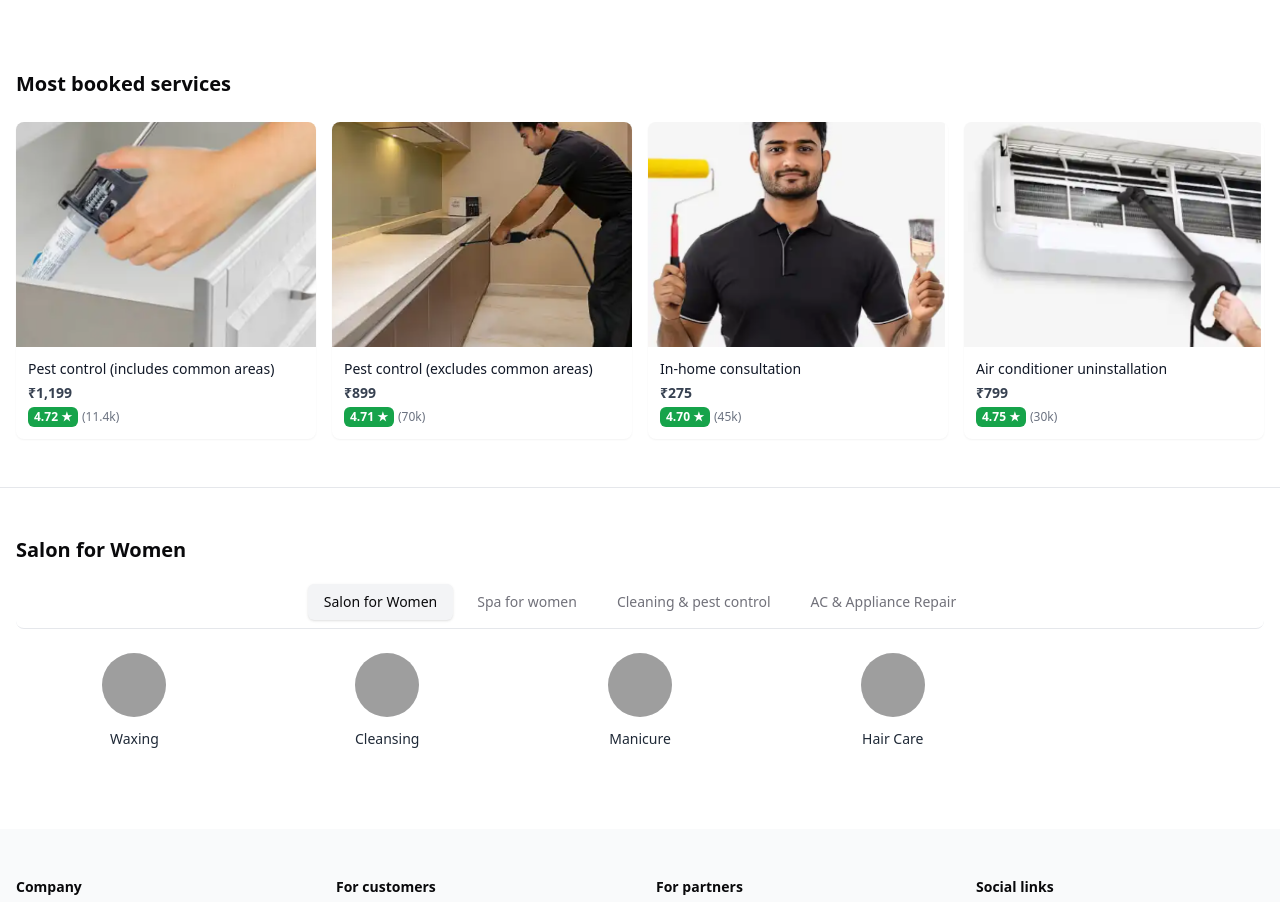
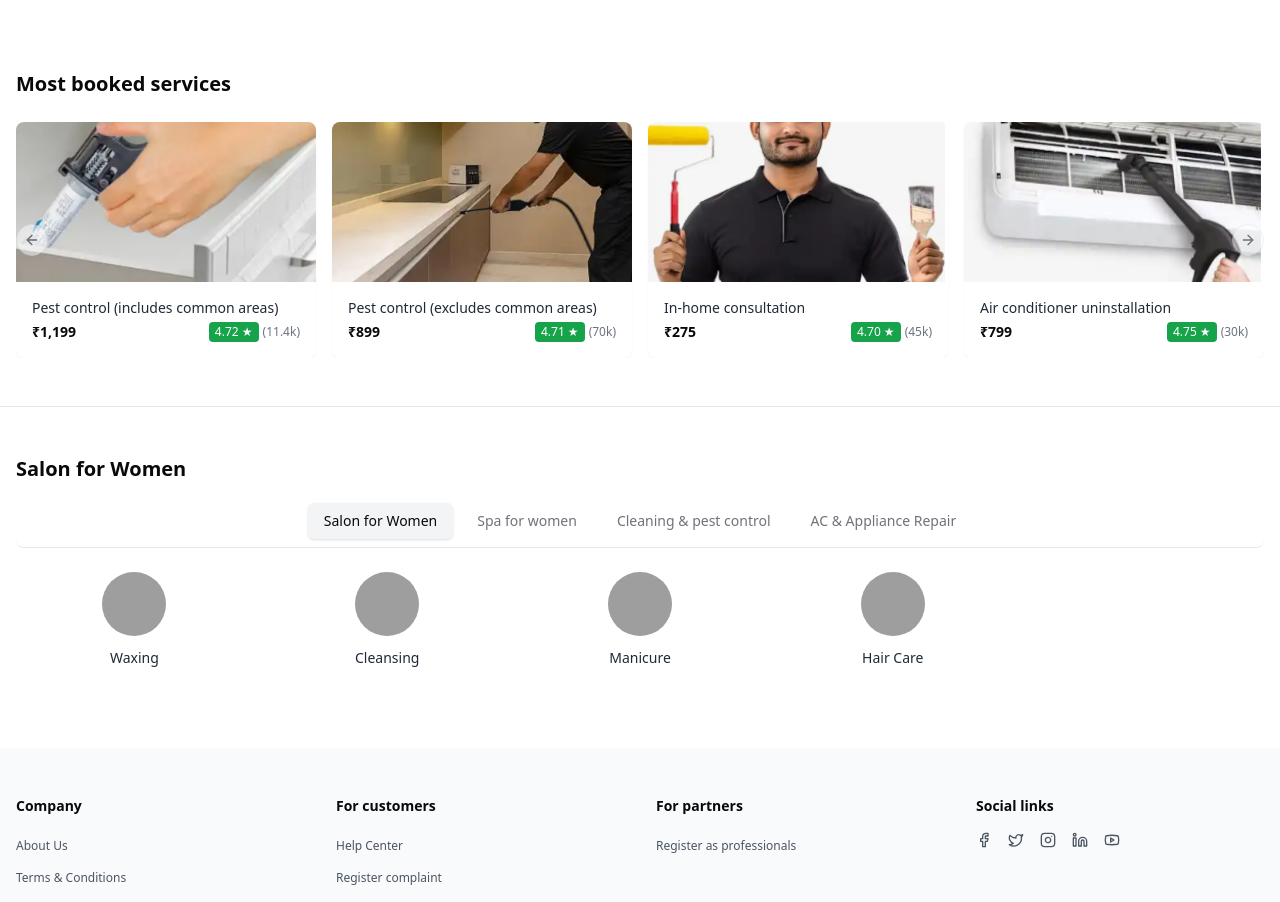
Before and after one commit to Rihan2710/urban_company_clone, a Next.js app: page / in a window 1280 px wide. Shown: the part 1360-2262 px from the top of the page. Built offline with nearby package versions, Linux system fonts and the light colour scheme; grey boxes are pictures that could not be loaded.

Commit message:
Update MostBookedServices.tsx

```diff
--- a/src/components/MostBookedServices.tsx
+++ b/src/components/MostBookedServices.tsx
@@ -1,39 +1,51 @@
 "use client";
 
 import Image from "next/image";
+import Link from "next/link";
+import {
+  Carousel,
+  CarouselContent,
+  CarouselItem,
+  CarouselNext,
+  CarouselPrevious
+} from "@/components/ui/carousel";
 
-const mostBookedServices = [
+const popularServices = [
   {
     id: 1,
     name: "Pest control (includes common areas)",
     price: "₹1,199",
-    rating: 4.72,
-    reviews: "11.4k",
-    image: "/pesti.PNG"
+    rating: "4.72",
+    ratingCount: "11.4k",
+    image: "/pesti.PNG",
+    link: "/pune/pest-control"
   },
   {
     id: 2,
     name: "Pest control (excludes common areas)",
     price: "₹899",
-    rating: 4.71,
-    reviews: "70k",
-    image: "/peste.PNG"
+    rating: "4.71",
+    ratingCount: "70k",
+    image: "/peste.PNG",
+    link: "/pune/pest-control-basic"
   },
   {
     id: 3,
     name: "In-home consultation",
     price: "₹275",
-    rating: 4.70,
-    reviews: "45k",
-    image: "/inhome.PNG"
+    rating: "4.70",
+    ratingCount: "45k",
+    image: "/inhome.PNG",
+    link: "/pune/in-home-consultation"
   },
   {
     id: 4,
     name: "Air conditioner uninstallation",
     price: "₹799",
-    rating: 4.75,
-    reviews: "30k",
-    image: "/ac.PNG"
+    rating: "4.75",
+    ratingCount: "30k",
+    image: "/ac.PNG",
+    link: "/pune/ac-uninstallation"
   }
 ];
 
@@ -42,34 +54,53 @@ const MostBookedServices = () => {
     <section className="py-8 md:py-12 bg-white">
       <div className="container mx-auto px-4">
         <h2 className="text-lg md:text-xl font-bold mb-6">Most booked services</h2>
-        <div className="grid grid-cols-2 md:grid-cols-4 gap-4">
-          {mostBookedServices.map((service) => (
-            <div
+
+        <Carousel
+          opts={{
+            align: "start",
+            loop: true
+          }}
+          className="w-full"
+        >
+          <CarouselContent className="-ml-2 md:-ml-4">
+            {popularServices.map((service) => (
+              <CarouselItem
                 key={service.id}
-              className="bg-white rounded-lg overflow-hidden shadow-sm hover:shadow-md transition-shadow"
+                className="pl-2 md:pl-4 md:basis-1/2 lg:basis-1/4"
               >
-              <div className="relative w-full aspect-[4/3]">
+                <Link href={service.link} className="block border-0 shadow-sm rounded-lg overflow-hidden bg-white">
+                  <div className="relative w-full h-40">
                     <Image
                       src={service.image}
                       alt={service.name}
                       fill
                       className="object-cover"
-                  priority
+                      crossOrigin="anonymous"
                     />
                   </div>
-              <div className="p-3">
-                <h3 className="text-sm font-medium text-gray-900 mb-1">{service.name}</h3>
-                <p className="text-sm text-gray-700 font-semibold">{service.price}</p>
-                <div className="mt-1 flex items-center gap-1">
-                  <span className="bg-green-600 text-white text-xs font-semibold px-1.5 py-0.5 rounded-md">
-                    {service.rating.toFixed(2)} ★
+                  <div className="p-4">
+                    <h3 className="text-sm font-medium text-gray-800 mb-1 line-clamp-2">
+                      {service.name}
+                    </h3>
+                    <div className="flex justify-between items-center">
+                      <span className="text-sm font-bold">{service.price}</span>
+                      <div className="flex items-center">
+                        <span className="bg-green-600 text-white text-xs px-1.5 py-0.5 rounded mr-1">
+                          {service.rating} ★
                         </span>
-                  <span className="text-xs text-gray-500">({service.reviews})</span>
+                        <span className="text-xs text-gray-500">({service.ratingCount})</span>
                       </div>
                     </div>
                   </div>
+                </Link>
+              </CarouselItem>
             ))}
+          </CarouselContent>
+          <div className="hidden md:block">
+            <CarouselPrevious className="absolute left-0 top-1/2 -translate-y-1/2" />
+            <CarouselNext className="absolute right-0 top-1/2 -translate-y-1/2" />
           </div>
+        </Carousel>
       </div>
     </section>
   );
```
Lines whose indentation alone changed are shown as unchanged.
